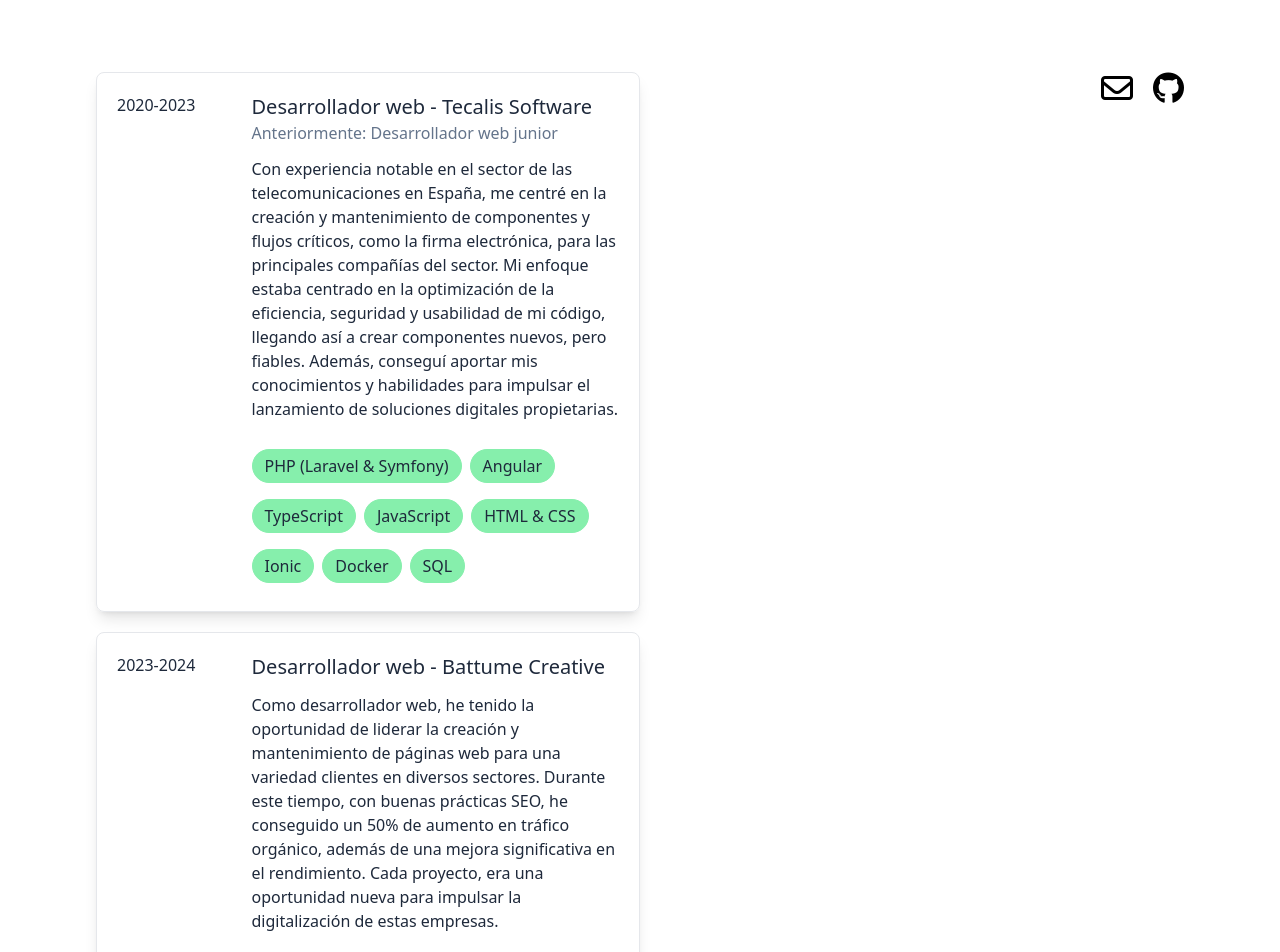
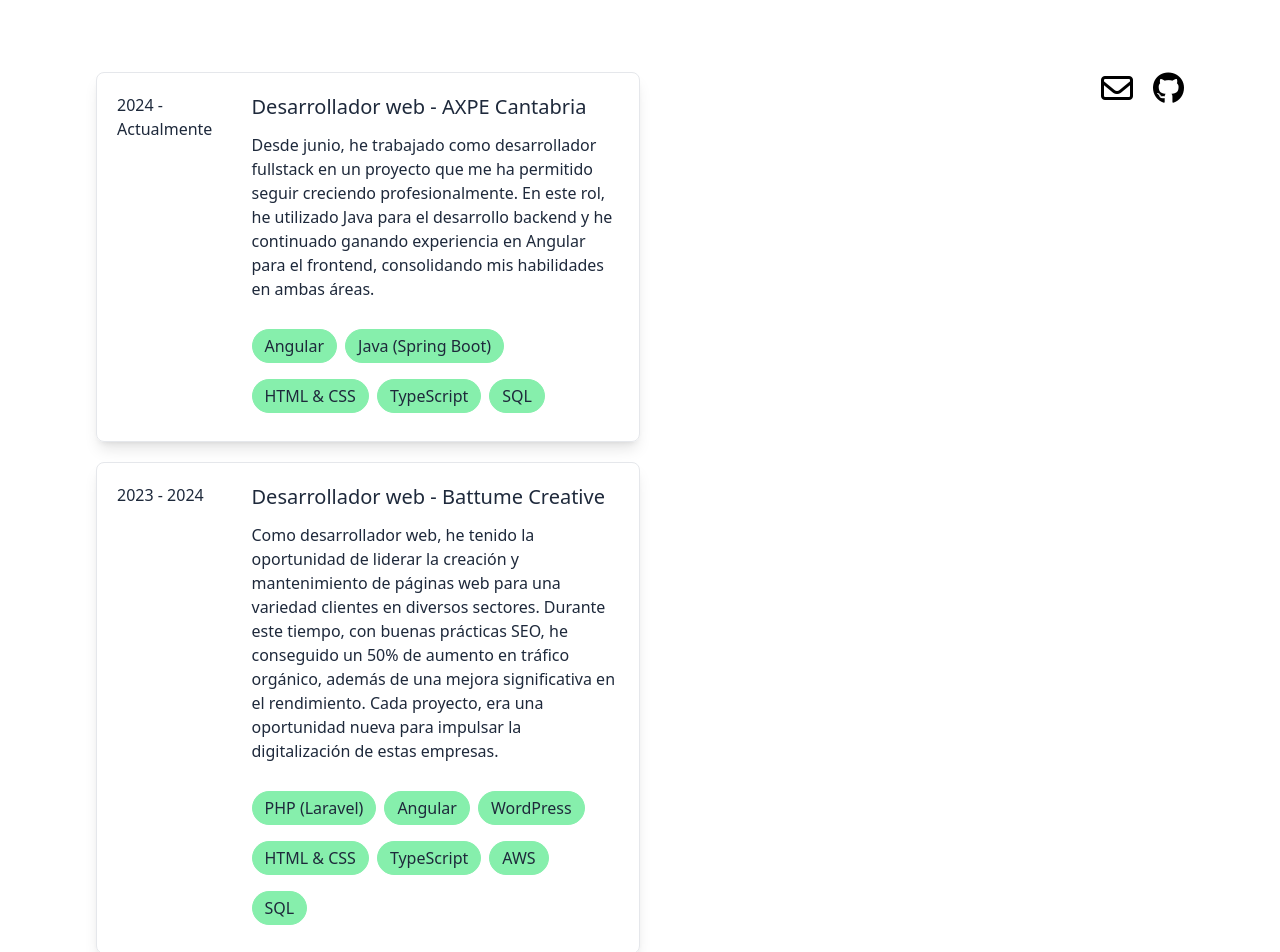
Before and after one commit to romeuu/portfolio-web, an Angular app: page / in a window 1280 px wide. Shown: the part 540-1492 px from the top of the page. Built offline with nearby package versions, Linux system fonts and the light colour scheme.

Commit message:
feat: Updated experience at job cards

```diff
--- a/src/app/job-card/job-card.component.ts
+++ b/src/app/job-card/job-card.component.ts
@@ -15,20 +15,27 @@ export class JobCardComponent implements OnInit {
   ngOnInit(): void {
     this.experiencia = [
       {
-        "fecha": "2020-2023",
+        "fecha": "2024 - Actualmente",
+        "titulo": 'Desarrollador web - AXPE Cantabria',
+        "texto": 'Desde junio, he trabajado como desarrollador fullstack en un proyecto que me ha permitido seguir creciendo profesionalmente. En este rol, he utilizado Java para el desarrollo backend y he continuado ganando experiencia en Angular para el frontend, consolidando mis habilidades en ambas áreas.',
+        "tecnologias": ["Angular", "Java (Spring Boot)", "HTML & CSS", "TypeScript", "SQL"],
+        "link": "https://www.axpe.com/"
+      },
+      {
+        "fecha": "2023 - 2024",
+        "titulo": 'Desarrollador web - Battume Creative',
+        "texto": 'Como desarrollador web, he tenido la oportunidad de liderar la creación y mantenimiento de páginas web para una variedad clientes en diversos sectores. Durante este tiempo, con buenas prácticas SEO, he conseguido un 50% de aumento en tráfico orgánico, además de una mejora significativa en el rendimiento. Cada proyecto, era una oportunidad nueva para impulsar la digitalización de estas empresas.',
+        "tecnologias": ["PHP (Laravel)", "Angular", "WordPress", "HTML & CSS", "TypeScript", "AWS", "SQL"],
+        "link": "https://battume.com"
+      },
+      {
+        "fecha": "2020 - 2023",
         "titulo": 'Desarrollador web - Tecalis Software',
         "subtitulo": 'Anteriormente: Desarrollador web junior',
         "texto": "Con experiencia notable en el sector de las telecomunicaciones en España, me centré en la creación y mantenimiento de componentes y flujos críticos, como la firma electrónica, para las principales compañías del sector. Mi enfoque estaba centrado en la optimización de la eficiencia, seguridad y usabilidad de mi código, llegando así a crear componentes nuevos, pero fiables. Además, conseguí aportar mis conocimientos y habilidades para impulsar el lanzamiento de soluciones digitales propietarias.",
         "tecnologias": ["PHP (Laravel & Symfony)", "Angular", "TypeScript", "JavaScript", "HTML & CSS", "Ionic", "Docker", "SQL"],
         "link": "https://tecalis.com"
       },
-      {
-        "fecha": "2023-2024",
-        "titulo": 'Desarrollador web - Battume Creative',
-        "texto": 'Como desarrollador web, he tenido la oportunidad de liderar la creación y mantenimiento de páginas web para una variedad clientes en diversos sectores. Durante este tiempo, con buenas prácticas SEO, he conseguido un 50% de aumento en tráfico orgánico, además de una mejora significativa en el rendimiento. Cada proyecto, era una oportunidad nueva para impulsar la digitalización de estas empresas.',
-        "tecnologias": ["PHP (Laravel)", "Angular", "WordPress", "HTML & CSS", "TypeScript", "AWS", "SQL"],
-        "link": "https://battume.com"
-      }
     ]
   }
 }
```
